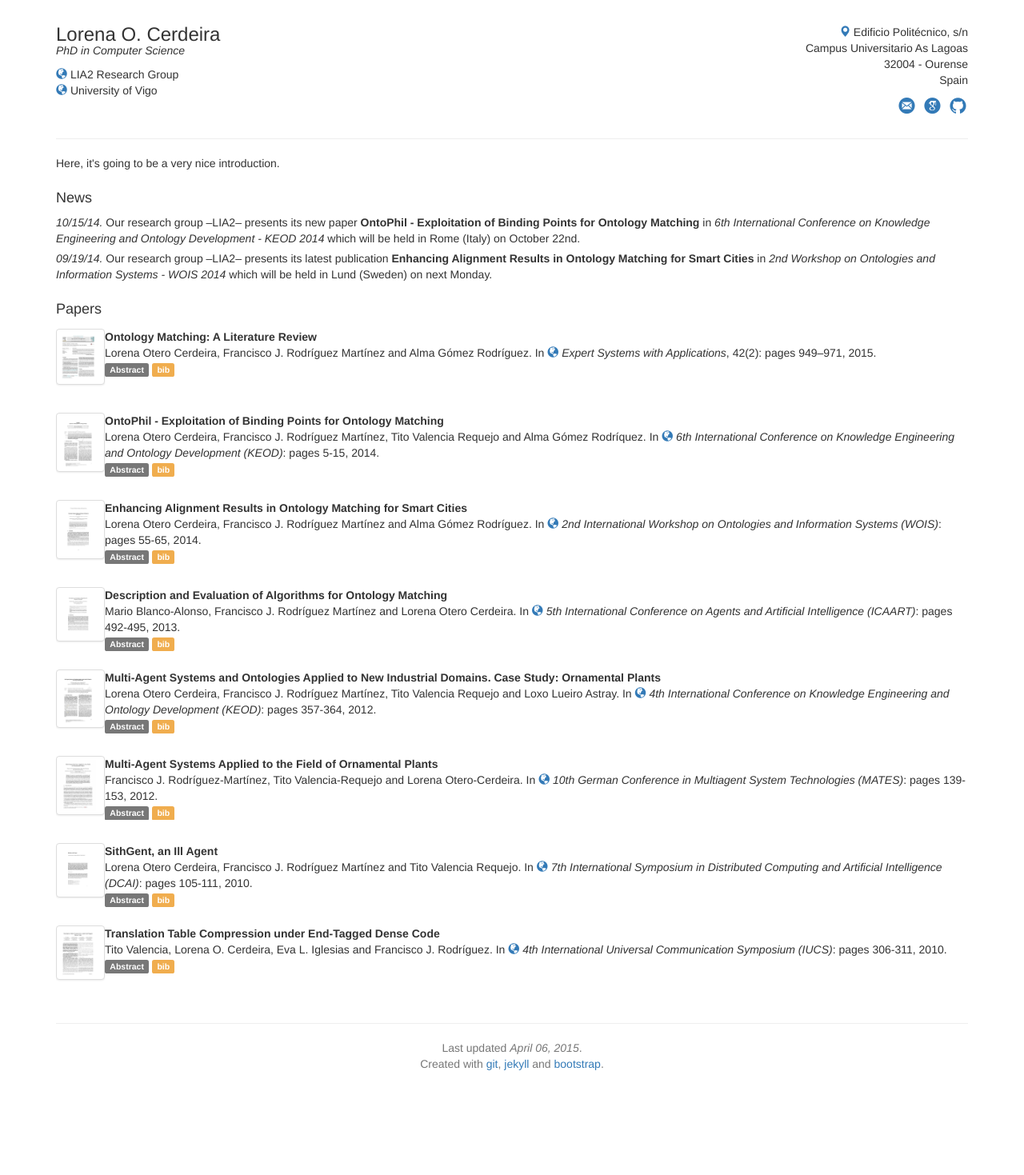
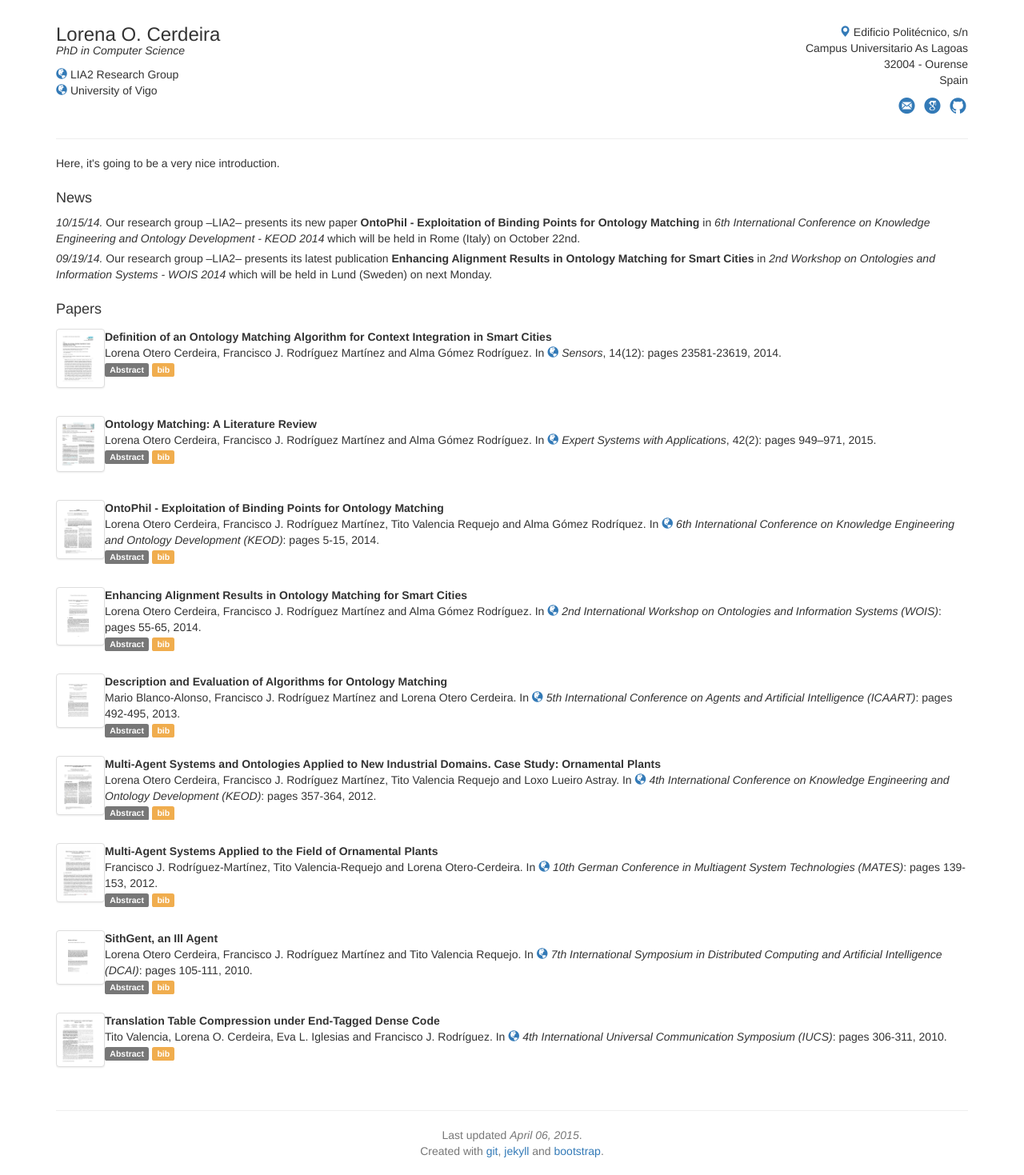
Before and after one commit to locerdeira/locerdeira.github.com, a Jekyll site: the page built from index.html, in a window 1280 px wide. Shown: the whole page at 80% size. Built offline with Jekyll 4.4.1, drawn with Linux system fonts in a browser that asks for light colours; nearby versions of some CDN libraries; before the commit the page ends 1360 px from its top, so only the background shows below that.

Commit message:
Added Sensors Paper

```diff
--- a/_data/paper-list.yml
+++ b/_data/paper-list.yml
@@ -205,3 +205,36 @@
     and the different categories are revised and analyzed. The information in this review is extended
     and supported by the results obtained by a survey that we have designed and conducted among
     the practitioners.</p>
+
+- layout: paper
+  selected: y
+  paper-type: article
+  label: 2014_SENSORS
+  year: 2014
+  month: 12
+  img: 2014_SENSORS.jpg
+  bib: 2014_SENSORS.bib
+  title: "Definition of an Ontology Matching Algorithm for Context Integration in Smart Cities"
+  authors: Lorena Otero Cerdeira, Francisco J. Rodríguez Martínez and Alma Gómez Rodríguez
+  journal: Sensors
+  volume: 14
+  number: 12
+  pages: 23581-23619
+  doc-url: https://drive.google.com/open?id=0B1LkOfAs6RwaZldlVVRFNDRCTjg&authuser=1
+  journal-url: http://www.mdpi.com/1424-8220/14/12
+  abstract: >
+    <p>In this paper we describe a novel proposal in the field of smart cities: using an ontology
+    matching algorithm to guarantee the automatic information exchange between the agents and the smart city.
+    A smart city is composed by different types of agents that behave as producers and/or consumers of the
+    information in the smart city. In our proposal, the data from the context is obtained by sensor and device
+    agents while users interact with the smart city by means of user or system agents. The knowledge of each
+    agent, as well as the smart city’s knowledge, is semantically represented using different ontologies.
+    To have an open city, that is fully accessible to any agent and therefore to provide enhanced services
+    to the users, there is the need to ensure a seamless communication between agents and the city, regardless
+    of their inner knowledge representations, i.e., ontologies. To meet this goal we use ontology matching
+    techniques, specifically we have defined a new ontology matching algorithm called OntoPhil to be deployed
+    within a smart city, which has never been done before. OntoPhil was tested on the benchmarks provided by
+    the well known evaluation initiative, Ontology Alignment Evaluation Initiative, and also compared to other
+    matching algorithms, although these algorithms were not specifically designed for smart cities. Additionally,
+    specific tests involving a smart city’s ontology and different types of agents were conducted to validate
+    the usefulness of OntoPhil in the smart city environment.</p>
--- /dev/null
+++ b/bib/2014_SENSORS.bib
@@ -0,0 +1,14 @@
+
+@Article{Cerdeira2014:3,
+AUTHOR = {Otero-Cerdeira, Lorena and Rodríguez-Martínez, Francisco J. and Gómez-Rodríguez, Alma},
+TITLE = {Definition of an Ontology Matching Algorithm for Context Integration in Smart Cities},
+JOURNAL = {Sensors},
+VOLUME = {14},
+YEAR = {2014},
+NUMBER = {12},
+PAGES = {23581--23619},
+URL = {http://www.mdpi.com/1424-8220/14/12/23581},
+PubMedID = {25494353},
+ISSN = {1424-8220},
+DOI = {10.3390/s141223581}
+}
```
Also changed, not shown: img/paper/2014_SENSORS.jpg (added), img/paper/2014_SENSORS_lg.jpg (added).
